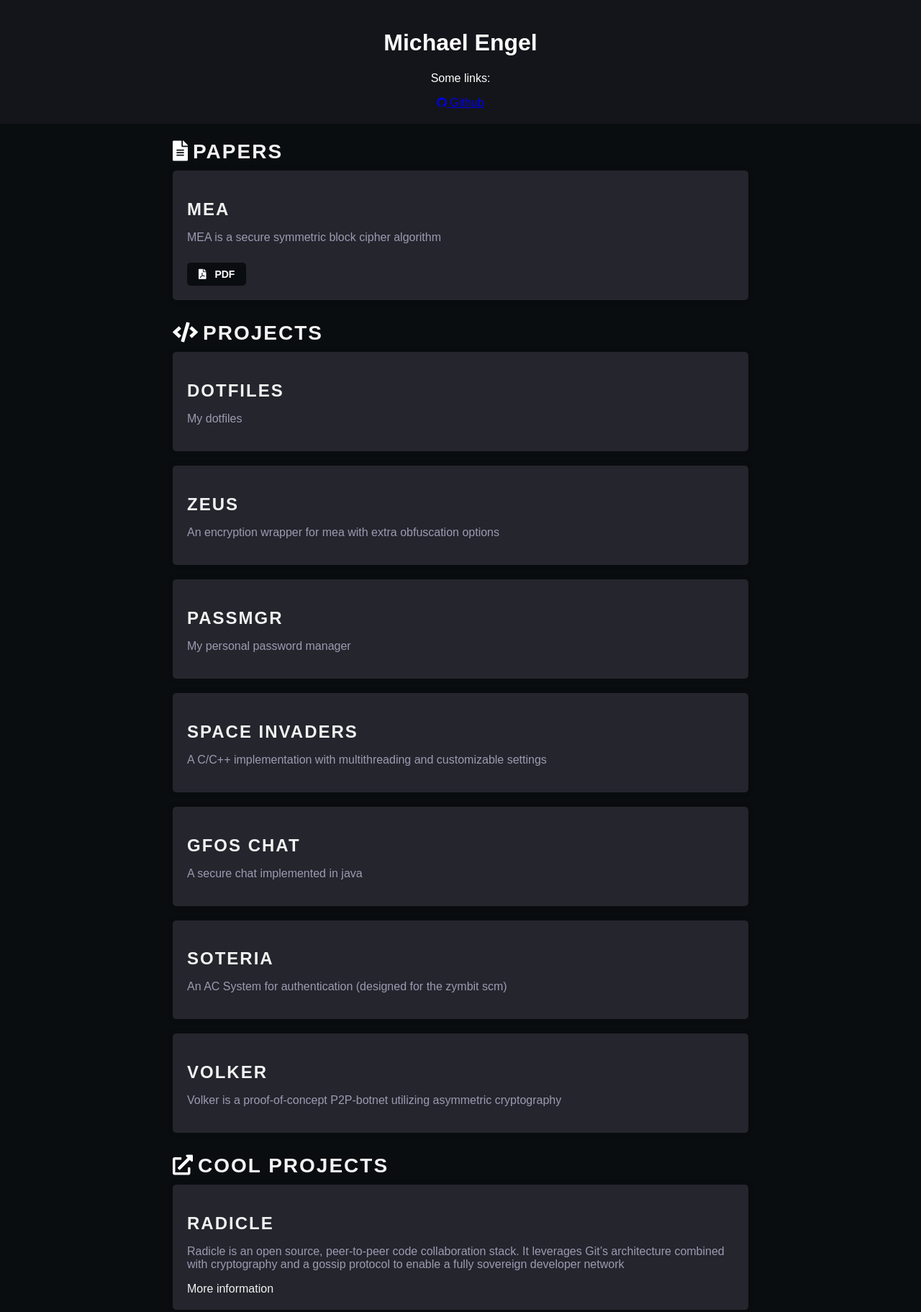
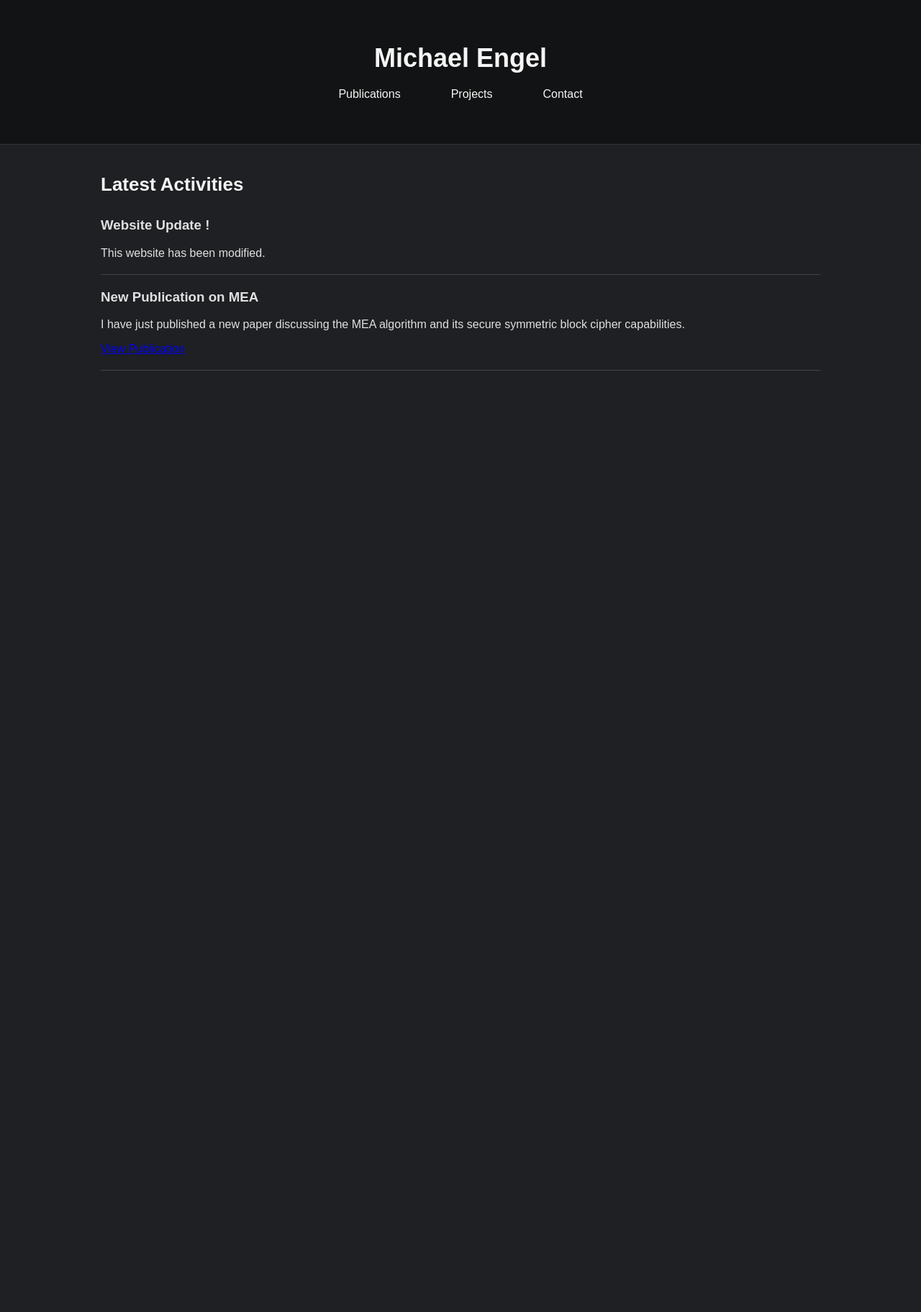
Before and after one commit to michaelengelgit/michaelengelgit.github.io, a plain HTML site: page index.html in a window 1280 px wide. Shown: the top 1823 px of the page at 72% size. After the commit the page ends 800 px from the top, so only its background shows below. Drawn offline with Linux system fonts and the light colour scheme.

Commit message:
website update!

```diff
--- a/index.html
+++ b/index.html
@@ -4,110 +4,41 @@
 <head>
     <meta charset="UTF-8">
     <meta name="viewport" content="width=device-width, initial-scale=1">
-    <title>Michael Engel</title>
+    <title>Michael Engel - Home</title>
     <link rel="stylesheet" href="styles.css">
-    <link rel="stylesheet" href="https://cdnjs.cloudflare.com/ajax/libs/font-awesome/5.15.4/css/all.min.css">
-    <link rel="stylesheet" href="https://cdnjs.cloudflare.com/ajax/libs/font-awesome/4.7.0/css/font-awesome.min.css">
 </head>
 
 <body>
-
     <header>
-        <div class="header-content">
-            <div class="header-info">
-                <h1>Michael Engel</h1>
-                <p>Some links:</p>
-            </div>
-            <div class="header-links">
-                <a class="link" href="https://github.com/michaelengelgit"><i class="fa fa-github"></i> Github</a>
-            </div>
+        <div class="container">
+            <h1>Michael Engel</h1>
+            <nav>
+                <ul>
+                    <li><a href="papers.html" class="nav-link">Publications</a></li>
+                    <li><a href="projects.html" class="nav-link">Projects</a></li>
+                    <li><a href="contact.html" class="nav-link">Contact</a></li>
+                </ul>
+            </nav>
         </div>
     </header>
 
     <div class="container">
-        <div class="category">
-            <h2><i class="fas fa-file-alt icon"></i>Papers</h2>
-            <section class="paper item" onclick="window.location.href='papers/mea/main.html'">
-                <h2>MEA</h2>
-                <p>MEA is a secure symmetric block cipher algorithm</p>
-                <a href="pdfs/mea.pdf" class="pdf-btn" target="_blank" onclick="event.stopPropagation();">
-                    <i class="fas fa-file-pdf"></i> PDF
-                </a>
-            </section>
-        </div>
-        <div class="category">
-            <h2><i class="fas fa-code icon"></i>PROJECTS</h2>
-
-            <section class="paper item"
-                onclick="window.location.href='https://github.com/michaelengelgit/dotfiles.git'">
-                <h2>Dotfiles</h2>
-                <p>My dotfiles</p>
-            </section>
-
-            <section class="project item" onclick="window.location.href='https://github.com/michaelengelgit/zeus.git'">
-                <h2>Zeus</h2>
-                <p>An encryption wrapper for mea with extra obfuscation options</p>
-            </section>
-
-            <section class="project item"
-                onclick="window.location.href='https://github.com/michaelengelgit/passmgr.git'">
-                <h2>Passmgr</h2>
-                <p>My personal password manager</p>
-            </section>
-
-            <section class="project item"
-                onclick="window.location.href='https://github.com/michaelengelgit/spaceinvaders.git'">
-                <h2>Space Invaders</h2>
-                <p>A C/C++ implementation with multithreading and customizable settings</p>
-            </section>
-
-            <section class="project item" onclick="window.location.href='https://github.com/michaelengelgit/gfos.git'">
-                <h2>Gfos Chat</h2>
-                <p>A secure chat implemented in java</p>
-            </section>
-
-            <section class="project item"
-                onclick="window.location.href='https://github.com/michaelengelgit/soteria.git'">
-                <h2>Soteria</h2>
-                <p>An AC System for authentication (designed for the zymbit scm)</p>
-            </section>
-
-
-            <section class="project item" onclick="window.location.href='https://github.com/dylangoepel/volker.git'">
-                <h2>Volker</h2>
-                <p>Volker is a proof-of-concept P2P-botnet utilizing asymmetric cryptography</p>
-            </section>
-        </div>
-
-        <div class="category">
-            <h2><i class="fas fa-external-link-alt icon"></i>Cool projects</h2>
-            <section class="other-project item">
-                <h2>Radicle</h2>
-                <p>Radicle is an open source, peer-to-peer code collaboration stack. It leverages Git’s architecture
-                    combined with cryptography and a gossip protocol to enable a fully sovereign developer network</p>
-                <a class="link" href="https://radicle.xyz/">More information</a>
-            </section>
-            <section class="other-project item">
-                <h2>Session</h2>
-                <p>Session is an end-to-end encrypted messenger that minimises sensitive metadata, designed and built
-                    for people who want absolute privacy and freedom from any form of surveillance</p>
-                <a class="link" href="https://getsession.org/">More information</a>
-            </section>
-            <section class="other-project item">
-                <h2>TOR</h2>
-                <p>Tor protects your privacy on the internet by hiding the connection between your Internet address and
-                    the services you use</p>
-                <a class="link" href="https://torproject.org/">More information</a>
-            </section>
-
-        </div>
-
-        <div class="contact">
-            <p>Contact:</p>
-            <a class="email" href="mailto:michael@michaelengel.net">michael@thisdomain</a>
+        <h2>Latest Activities</h2>
+        <div class="activity-list">
+            <article class="activity-item">
+                <h3>Website Update !</h3>
+                <p>This website has been modified.</p>
+            </article>
+            <hr>
+            <article class="activity-item">
+                <h3>New Publication on MEA</h3>
+                <p>I have just published a new paper discussing the MEA algorithm and its secure symmetric block cipher
+                    capabilities.</p>
+                <a href="papers.html" class="btn view">View Publication</a>
+            </article>
+            <hr>
         </div>
     </div>
-
 </body>
 
 </html>
--- a/styles.css
+++ b/styles.css
@@ -1,105 +1,70 @@
 body {
     font-family: Arial, sans-serif;
-    background-color: #0a0d10;
-    color: #f9f9fb;
+    background-color: #1f2023;
+    color: #e0e0e0;
     margin: 0;
     padding: 0;
 }
 
 header {
-    background-color: #14151a;
-    color: #ffffff;
-    padding: 20px;
+    background-color: #121314;
+    padding: 20px 0;
+    border-bottom: 1px solid #333;
+}
+
+header h1 {
+    font-size: 36px;
+    color: #f5f5f5;
     text-align: center;
+    margin-bottom: 20px;
+}
+
+nav ul {
+    display: flex;
+    justify-content: center;
+    padding: 0;
+    list-style: none;
+    margin: 0;
+}
+
+nav ul li {
+    margin: 0 15px;
+}
+
+nav ul li a {
+    text-decoration: none;
+    color: #f5f5f5;
+    padding: 8px 20px;
+    font-size: 16px;
+}
+
+nav ul li a:hover,
+nav ul li a.active {
+    background-color: #007bff;
+    color: #fff;
+    border-radius: 5px;
 }
 
 .container {
-    max-width: 800px;
-    margin: 20px auto;
+    max-width: 1000px;
+    margin: 40px auto;
     padding: 0 20px;
 }
 
-.category {
+hr {
+    border: none;
+    border-top: 1px solid #444;
+    margin: 20px 0;
+}
+
+h2 {
+    color: #f5f5f5;
+    font-size: 26px;
+    font-weight: 600;
     margin-bottom: 30px;
 }
 
-.category h2 {
-    color: #f2f2f2;
-    font-size: 28px;
-    margin-bottom: 10px;
-    text-transform: uppercase;
-    letter-spacing: 2px;
-}
-
-.item {
-    background-color: #24252d;
-    padding: 20px;
-    margin-bottom: 20px;
-    border-radius: 5px;
-    box-shadow: 0px 0px 10px rgba(0, 0, 0, 0.1);
-}
-
-.item h2 {
-    color: #f2f2f2;
-    font-size: 24px;
-    margin-bottom: 10px;
-    cursor: pointer;
-}
-
-.item h2:hover {
-    color: #ffffff;
-}
-
-.item p {
-    color: #9b9bb1;
-}
-
-.item .link {
-    color: #f2f2f2;
-    text-decoration: none;
-}
-
-.item .link:hover {
-    text-decoration: underline;
-}
-
-.icon {
-    color: #ffffff;
-    margin-right: 5px;
-}
-
-.contact {
-    margin-top: 30px;
+.btn {
+    display: inline-block;
     text-align: center;
 }
-
-.email {
-    color: #ffffff;
-    text-decoration: none;
-    font-size: 20px;
-}
-
-.email:hover {
-    text-decoration: underline;
-}
-
-.pdf-btn {
-    display: inline-block;
-    background-color: #0a0d10;
-    color: white;
-    padding: 8px 16px;
-    margin-top: 10px;
-    border-radius: 5px;
-    text-decoration: none;
-    font-size: 14px;
-    font-weight: bold;
-    transition: background-color 0.3s ease;
-}
-
-.pdf-btn:hover {
-    background-color: #31404e;
-}
-
-.pdf-btn i {
-    margin-right: 8px;
-}
```
Also changed, not shown: contact.html (added, +34 -0 lines), papers.html (added, +40 -0 lines), projects.html (added, +81 -0 lines).
